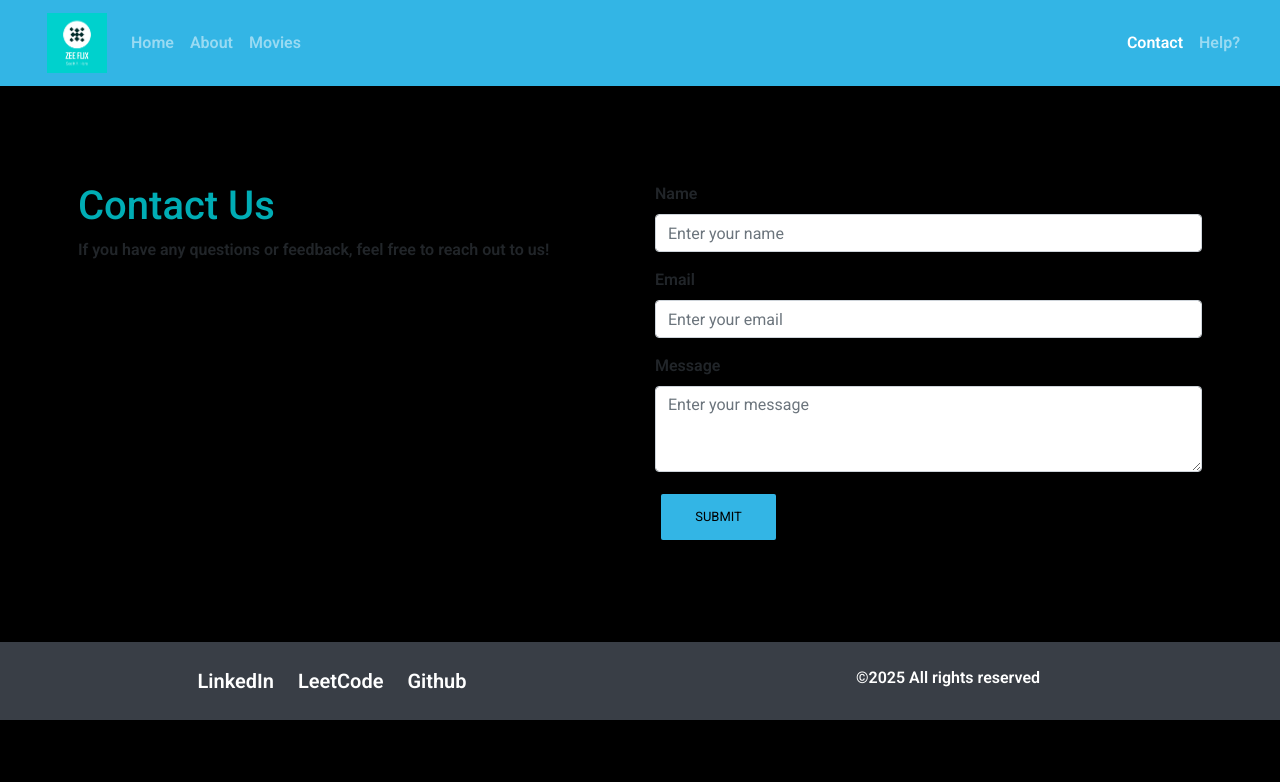
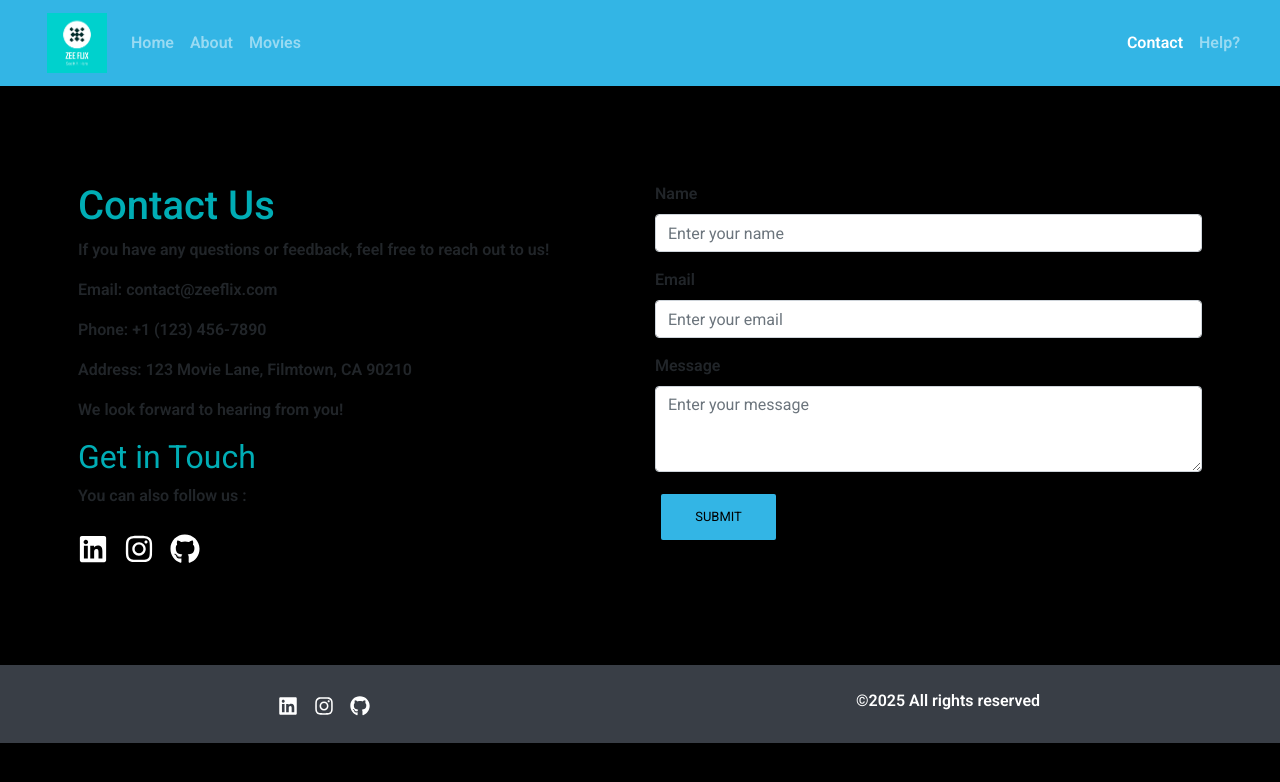
Before and after one commit to raza-zeeshan/ZeeFlix, a React (Vite) app: page /contact in a window 1280 px wide. Shown: the top 782 px of the page. Built offline with nearby package versions, Linux system fonts and the light colour scheme.

Commit message:
Icons added

```diff
--- a/package.json
+++ b/package.json
@@ -16,6 +16,7 @@
     "mdbootstrap": "^4.20.0",
     "react": "^19.1.1",
     "react-dom": "^19.1.1",
+    "react-icons": "^5.5.0",
     "react-router-dom": "^7.0.1"
   },
   "devDependencies": {
--- a/src/component/pages/Contact.jsx
+++ b/src/component/pages/Contact.jsx
@@ -1,3 +1,6 @@
+import { Link } from "react-router-dom";
+import { FaInstagram, FaLinkedin, FaGithub } from "react-icons/fa";
+
 export default function Contact() {
   return (
     <>
@@ -12,6 +15,22 @@ export default function Contact() {
                 If you have any questions or feedback, feel free to reach out to
                 us!
               </p>
+              <p>Email: contact@zeeflix.com</p>
+              <p>Phone: +1 (123) 456-7890</p>
+              <p>Address: 123 Movie Lane, Filmtown, CA 90210</p>
+
+              <p>We look forward to hearing from you!</p>
+              <h2>Get in Touch</h2>
+              <p>You can also follow us :</p>
+              <Link to="/" className="links">
+                <FaLinkedin className="me-3" />
+              </Link>
+              <Link to="/" className="links">
+                <FaInstagram className="me-3" />
+              </Link>
+              <Link to="/" className="links">
+                <FaGithub className="me-3" />
+              </Link>
             </div>
 
             <div className="col-6 my-5">
--- a/src/component/pages/Footer.jsx
+++ b/src/component/pages/Footer.jsx
@@ -1,5 +1,5 @@
 import { Link } from "react-router";
-
+import { FaGithub, FaInstagram, FaLink, FaLinkedin } from "react-icons/fa";
 export default function Footer() {
   return (
     <footer className="footer container-fluid">
@@ -8,23 +8,24 @@ export default function Footer() {
           <Link
             to="https://www.linkedin.com/in/zeeshanraza01"
             target="_blank"
-            className="text-col  me-4"
+            className="text-col"
           >
-            LinkedIn
+            {" "}
+            <FaLinkedin className="me-3" />
           </Link>
           <Link
             to="https://leetcode.com/Zeeshan_Raza_44/"
-            className="text-col  me-4"
+            className="text-col"
             target="_blank"
           >
-            LeetCode
+            <FaInstagram className="me-3" />
           </Link>
           <Link
             to="https://github.com/raza-zeeshan"
             target="_blank"
             className="text-col "
           >
-            Github
+            <FaGithub className="me-3" />
           </Link>
         </div>
         <div className="col-6 text-white">
--- a/src/index.css
+++ b/src/index.css
@@ -64,3 +64,11 @@ h2{
   font-weight: 400;
   color: rgb(0, 173, 181);
 }
+.links{
+  color: white;
+  font-size: 30px;
+}
+.links:hover{
+  color: rgb(0, 173, 181);
+  /* font-size: 35px;; */
+}
```
Also changed, not shown: 1 other file (tests, documents, lock files or other folders).
